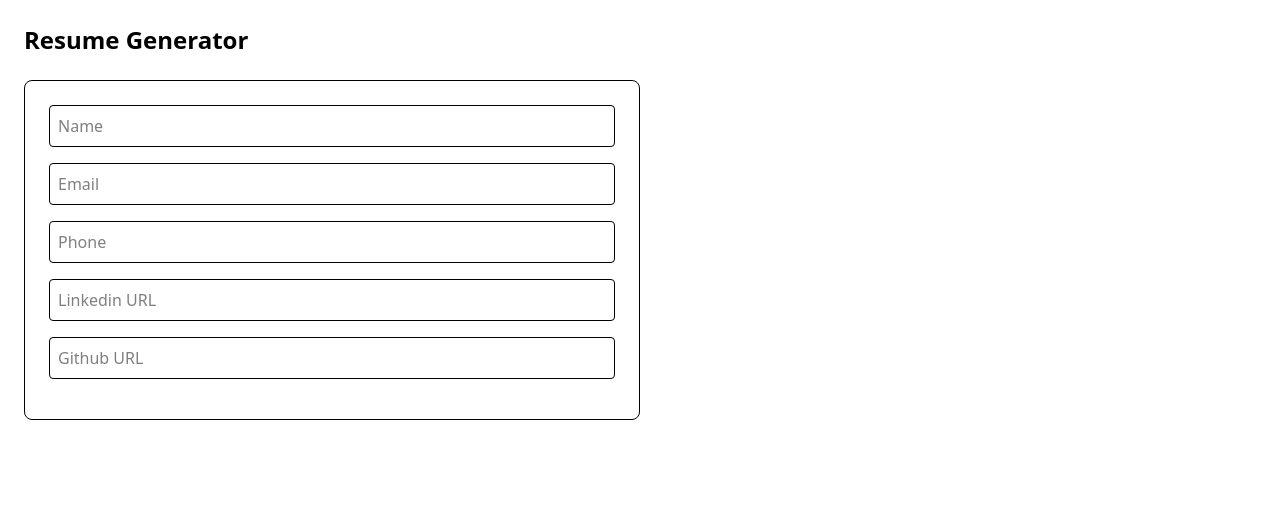
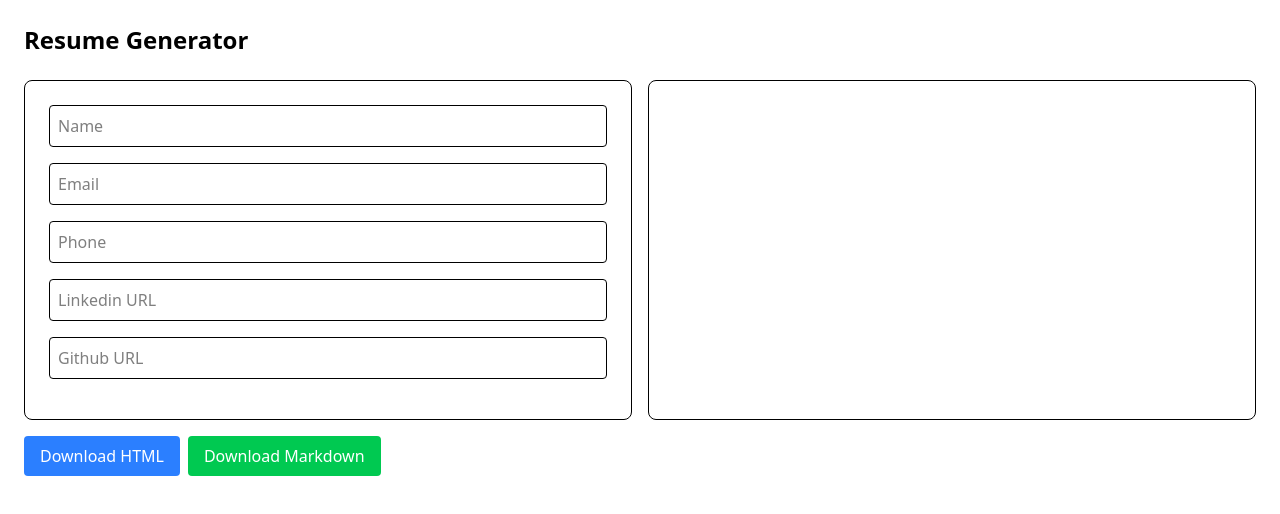
Before and after one commit to AyKrimino/resume-generator, a Next.js app in the folder frontend/: page / in a window 1280 px wide. Shown: the top 514 px of the page. Built offline with nearby package versions, Linux system fonts and the light colour scheme.

Commit message:
feat: implement client-side HTML and Markdown download buttons

```diff
--- a/frontend/src/app/page.tsx
+++ b/frontend/src/app/page.tsx
@@ -1,7 +1,8 @@
 "use client";
 
 import ResumePreview from "@/components/ResumePreview";
-import { useState } from "react";
+import { downloadFile } from "@/utils/downloadFile";
+import { useRef, useState } from "react";
 
 export default function Home() {
   const [name, setName] = useState("");
@@ -9,6 +10,24 @@ export default function Home() {
   const [phone, setPhone] = useState("");
   const [linkedinUrl, setLinkedinUrl] = useState("");
   const [githubUrl, setGithubUrl] = useState("");
+
+  const previewRef = useRef<HTMLDivElement>(null);
+
+  const handleDownloadHtmlClick = () => {
+    const htmlContent = previewRef.current.innerHTML;
+    downloadFile(htmlContent, "resume.html", "text/html");
+  };
+
+  const handleDownloadMarkdownClick = () => {
+    const markdownContent = `# ${name || "Resume"}
+
+Email: ${email}
+Phone: ${phone}
+${linkedinUrl ? `[LinkedIn](${linkedinUrl})` : ""}
+${githubUrl ? `[GitHub](${githubUrl})` : ""}
+`.trim();
+    downloadFile(markdownContent, "resume.md", "text/markdown");
+  };
 
   return (
     <main className="p-6">
@@ -51,6 +70,10 @@ export default function Home() {
             onChange={(e) => setGithubUrl(e.target.value)}
           />
         </form>
+        <div
+          ref={previewRef}
+          className="w-full md:w-1/2 p-6 border rounded-lg ml-4"
+        >
           <ResumePreview
             name={name}
             email={email}
@@ -59,6 +82,23 @@ export default function Home() {
             githubUrl={githubUrl}
           />
         </div>
+      </div>
+      <div className="mt-4">
+        <button
+          type="button"
+          onClick={handleDownloadHtmlClick}
+          className="px-4 py-2 bg-blue-500 text-white rounded hover:bg-blue-600 cursor-pointer"
+        >
+          Download HTML
+        </button>
+        <button
+          type="button"
+          onClick={handleDownloadMarkdownClick}
+          className="px-4 py-2 bg-green-500 text-white rounded hover:bg-green-600 ml-2 cursor-pointer"
+        >
+          Download Markdown
+        </button>
+      </div>
     </main>
   );
 }
--- /dev/null
+++ b/frontend/src/utils/downloadFile.ts
@@ -0,0 +1,15 @@
+export const downloadFile = (
+  content: string,
+  filename: string,
+  mimeType: string
+) => {
+  const blob = new Blob([content], { type: mimeType });
+  const url = URL.createObjectURL(blob);
+  const a = document.createElement("a");
+  a.href = url;
+  a.download = filename;
+  document.body.appendChild(a);
+  a.click();
+  document.body.removeChild(a);
+  URL.revokeObjectURL(url);
+};
```
Lines whose indentation alone changed are shown as unchanged.
